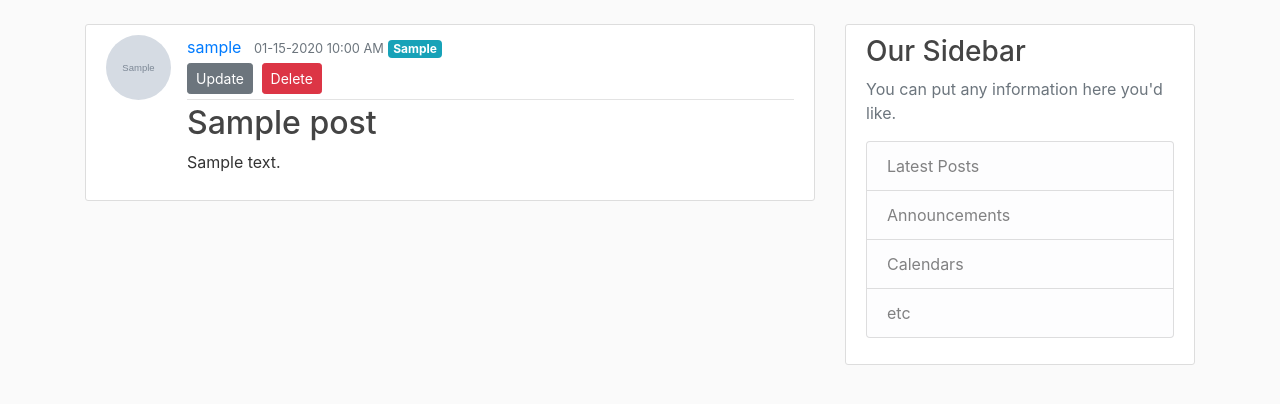
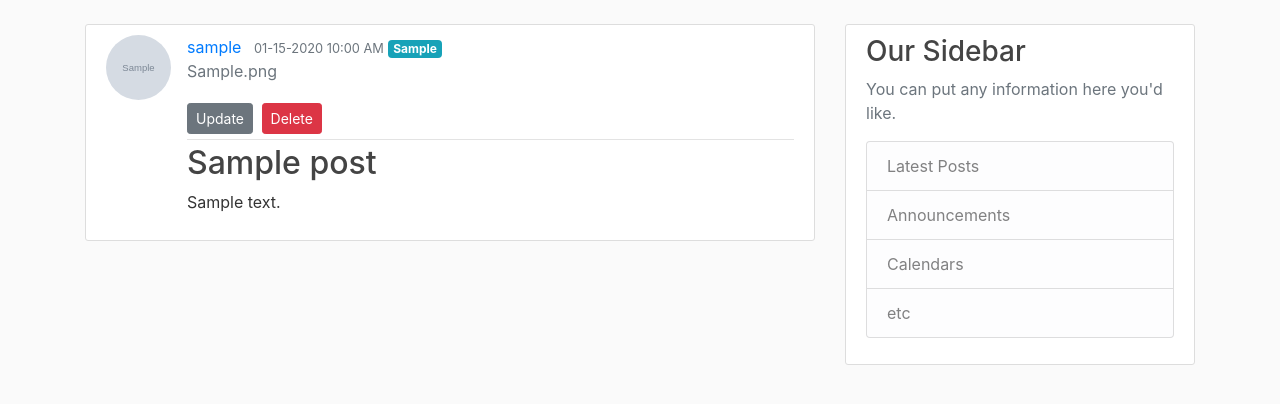
Before and after one commit to RdotSilva/Python-Flask-Fitness-Blog, a Flask app: page /post/1 in a window 1280 px wide. Shown: the part 56-460 px from the top of the page. Run offline with Flask 2, Linux system fonts and the light colour scheme; a user stored in the database is signed in; tables that the repository leaves empty hold one stand-in row (values such as "Sample post"); grey boxes marked "Sample" are stand-in pictures; some libraries are stand-ins or nearby versions.

Commit message:
Add profile type display

```diff
--- a/fitnessblog/templates/post.html
+++ b/fitnessblog/templates/post.html
@@ -7,6 +7,7 @@
         <a class="mr-2" href="{{ url_for('users.user_posts', username=post.author.username) }}">{{ post.author.username }}</a>
         <small class="text-muted">{{ post.date_posted.strftime('%m-%d-%Y %I:%M %p') }}</small>
         <a href="{{ url_for('posts.filter_by_category', category=post.category) }}" class="badge badge-info">{{ post.category}}</a>
+        <p class="text-secondary">{{ current_user.profile_type.capitalize() }}</p>
         {% if post.author == current_user %}
           <div>
             <a class="btn btn-secondary btn-sm mt-1 mb-1" href="{{ url_for('posts.update_post', post_id=post.id) }}">Update</a>
--- a/fitnessblog/templates/user_posts.html
+++ b/fitnessblog/templates/user_posts.html
@@ -9,6 +9,7 @@
           <a class="mr-2" href="{{ url_for('users.user_posts', username=post.author.username) }}">{{ post.author.username }}</a>
           <small class="text-muted">{{ post.date_posted.strftime('%m-%d-%Y %I:%M %p') }}</small>
           <a href="{{ url_for('posts.filter_by_category', category=post.category) }}" class="badge badge-info">{{ post.category}}</a>
+          <p class="text-secondary">{{ current_user.profile_type.capitalize() }}</p>
         </div>
         <h2><a class="article-title" href="{{ url_for('posts.post', post_id=post.id) }}">{{ post.title }}</a></h2>
         <p class="article-content">{{ post.content }}</p>
```
